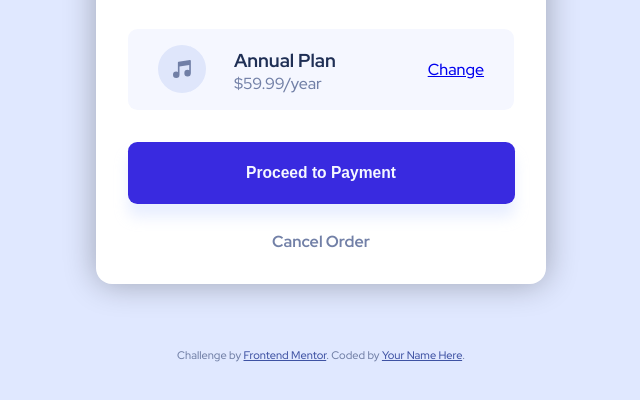
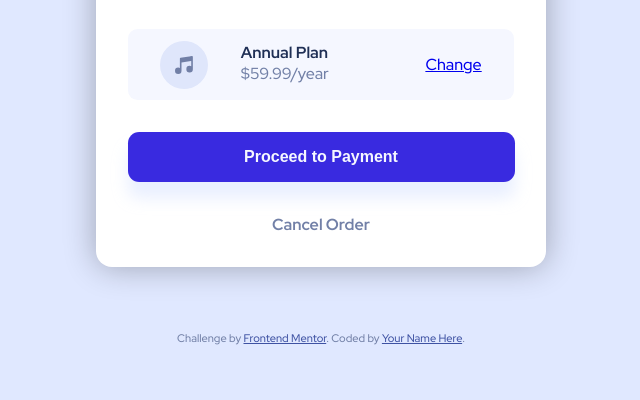
Before and after one commit to Midnith/order-summary-component-main, a plain HTML site: page index.html in a window 1280 px wide. Shown: the part 444-844 px from the top of the page, without its empty margins (319-959 px from the left). Drawn offline with Linux system fonts and the light colour scheme.

Commit message:
Add files via upload
Removed h3 -> Added h2, custom style for btn-payment

```diff
--- a/index.html
+++ b/index.html
@@ -30,14 +30,14 @@
       <div class="plan-card">
         <img class="plan-icon" src="images/icon-music.svg" alt="music-icon">
         <div class="plan-details">
-          <h3 class="plan">Annual Plan</h3>
+          <h2 class="plan">Annual Plan</h2>
           <p>$59.99/year</p>
         </div>
         <a class="change-plan" href="#">Change</a>
       </div>
 
       <!-- ******* PAYMENT BUTTON ******* -->
-      <button class="btn-payment" type="button" name="button"><h3>Proceed to Payment</h3></button>
+      <button class="btn-payment" type="button" name="button">Proceed to Payment</button>
       <!-- ******* CANCEL LINK ******* -->
       <a class="cancel-order" href="#">Cancel Order</a>
 
--- a/style.css
+++ b/style.css
@@ -30,8 +30,9 @@ h1 {
   font-weight: 900;
   color: var(--darkBlue);
 }
-h3, .cancel-order{
+h2, .cancel-order, .btn-payment{
   font-weight: 700;
+  font-size: 1em;
 }
 
 /******* CARD *******/
@@ -93,9 +94,9 @@ h3, .cancel-order{
   border-radius: .7em;
   box-shadow: 0 1em 1em rgba(224,232,255,.7);
   border: none;
-  padding: .5em 2em;
+  padding: 1em 2em;
   display: block;
-  margin: 0 auto 2em;
+  margin: 2em auto;
   width: 86%;
   cursor: pointer;
 }
```
